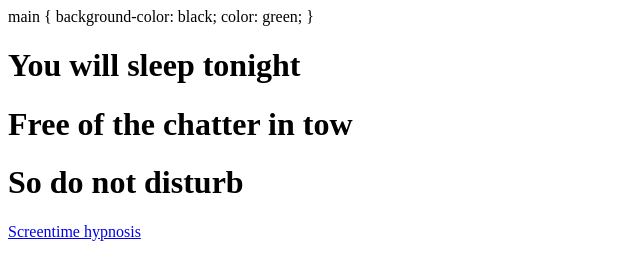
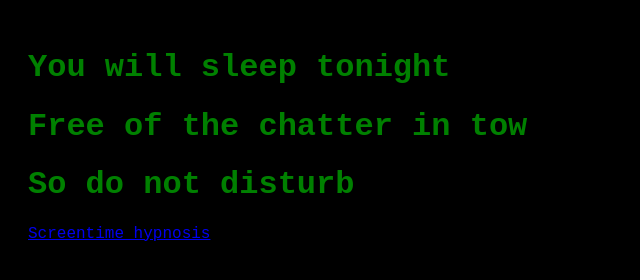
Before and after one commit to GilbertCamps/haikuu-lc, a plain HTML site: page index.html in a window 1280 px wide. Shown: the whole page, without its empty margins (0-640 px from the left). Drawn offline with Linux system fonts and the light colour scheme.

Commit message:
new font;bg color

```diff
--- a/index.html
+++ b/index.html
@@ -1,7 +1,18 @@
-main {
-  background-color: black;
-  color: green;
-}
+<head>
+  <style>
+    body {
+      background-color: black;
+      font-family: 'Space Mono', monospace;
+      font-weight: 300
+    }
+    main {
+      background-color: black;
+      color: green;
+      padding: 20px;
+    }
+
+  </style>
+</head>
 <main>
   <h1>You will sleep tonight </h1>
   <h1>Free of the chatter in tow </h1>
```
